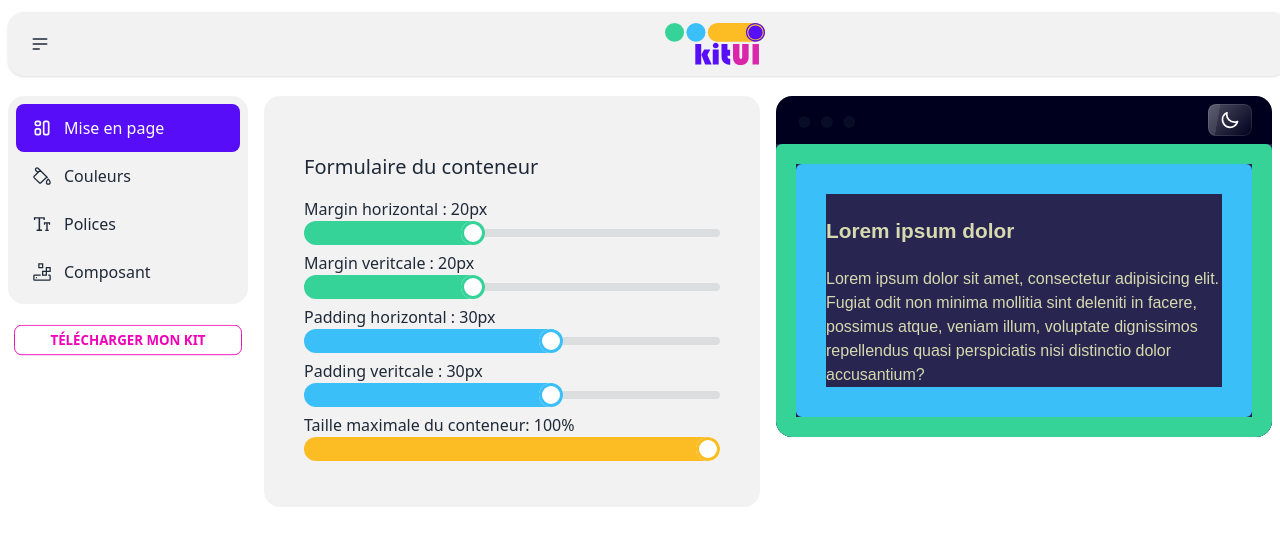
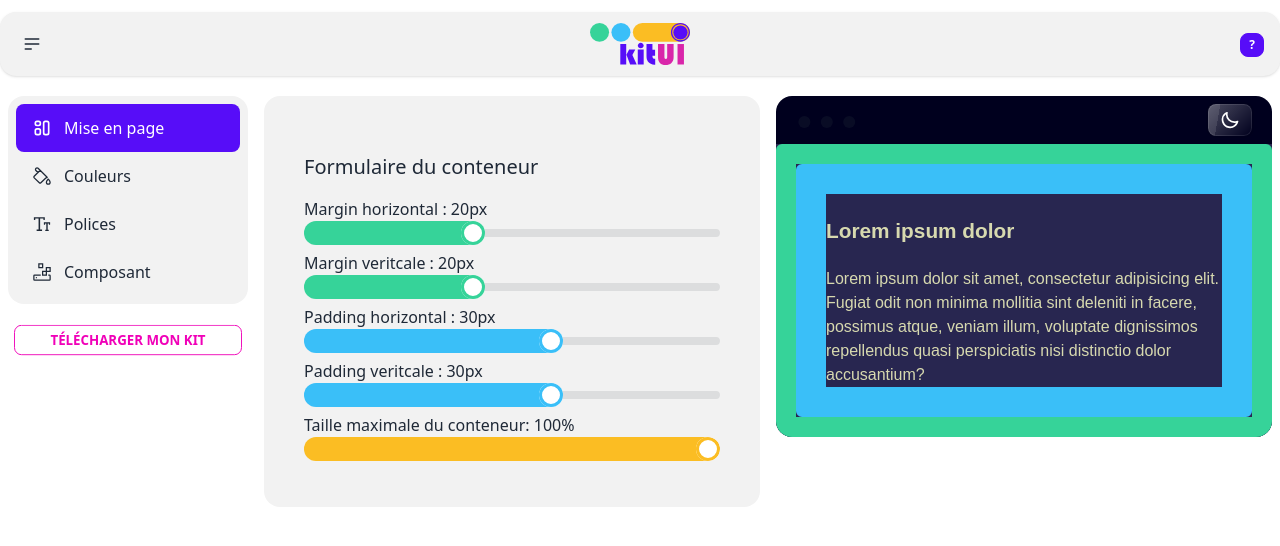
Before and after one commit to maximfefe/kitui, a Vue app in the folder vue-project/: page / in a window 1280 px wide. Shown: the top 546 px of the page. Built offline with nearby package versions, Linux system fonts and the light colour scheme.

Commit message:
lien debugme

```diff
--- a/vue-project/src/App.vue
+++ b/vue-project/src/App.vue
@@ -5,7 +5,7 @@ import DownloadButton from "@/components/DownloadButton.vue";
 
 <template>
   <header class="container mx-auto">
-    <div class="navbar shadow rounded-box bg-base-200 mx-2 my-3">
+    <div class="navbar shadow rounded-box bg-base-200  my-3">
       <div class="navbar-start">
         <div class="dropdown">
           <label tabindex="0" class="btn btn-ghost btn-circle">
@@ -23,6 +23,11 @@ import DownloadButton from "@/components/DownloadButton.vue";
           <img alt="Vue logo" class="logo-content" src="@/assets/KitUILogo.svg" width="100" height="100" />
         </RouterLink>
       </div>
+      <div class="navbar-end">
+        <div class="tooltip tooltip-left me-2" data-tip="Un bug ? N'hésitez pas à nous écrire">
+          <a href="https://debugme.krowon.fr/ticket-new" class="btn btn-xs btn-primary">?</a>
+        </div>
+      </div>
     </div>
   </header>
 
```
